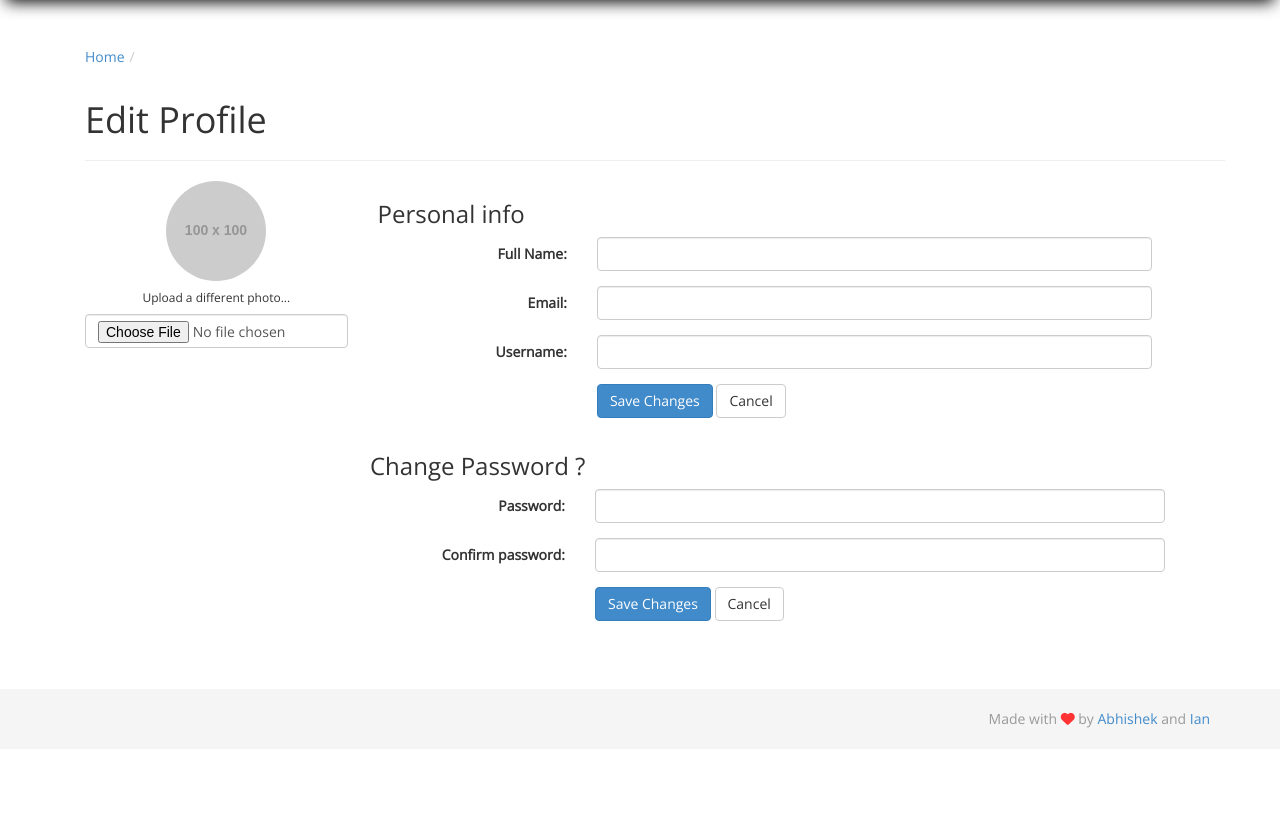
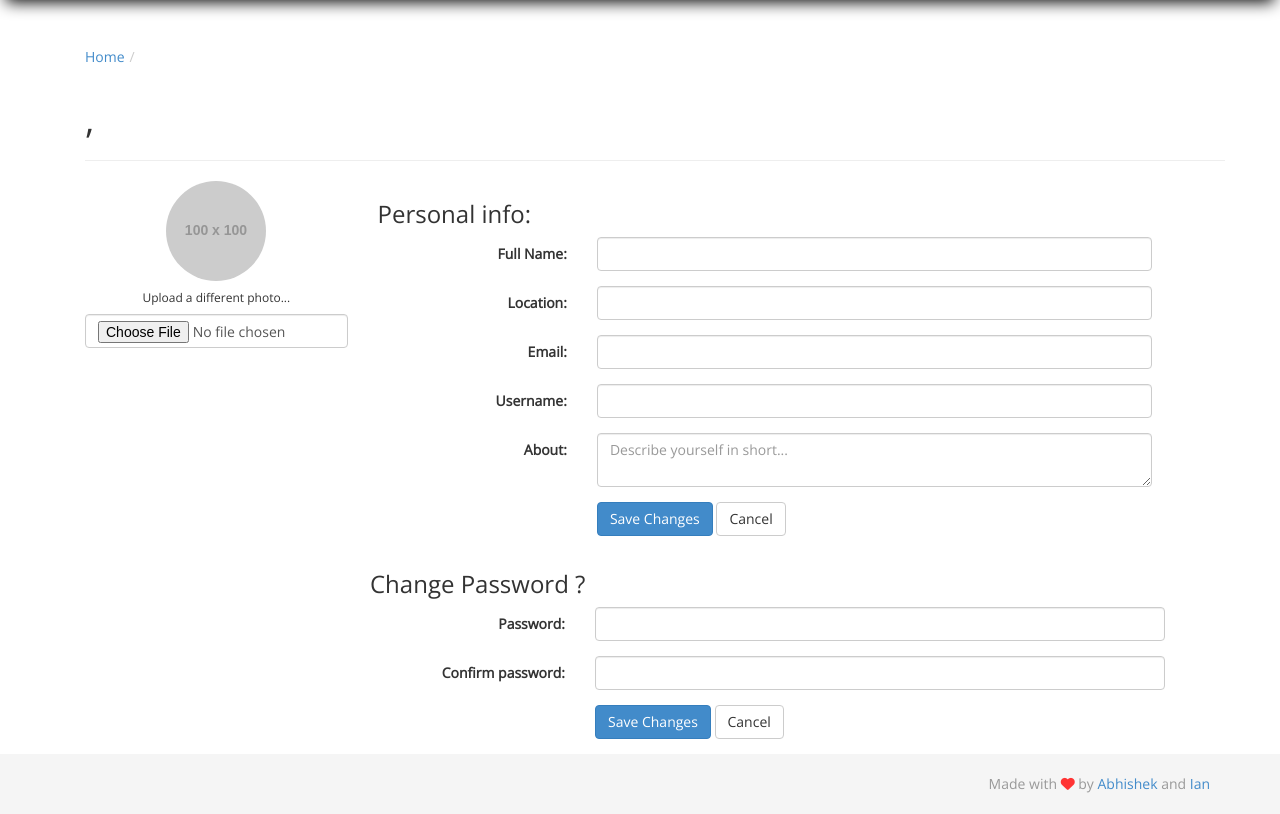
Before and after one commit to ghoshabhi/Multi-User-Blog, a Python web app: template templates/profile.html in a window 1280 px wide. Shown: the part 51-865 px from the top of the page. Before the commit the page ends 779 px from the top, so only its background shows below. Run offline with Jinja, Linux system fonts and the light colour scheme; the template is opened without the code that fills it, so the values that code supplies are empty; grey boxes labelled with a size stand in for pictures from a placeholder-image service; some libraries are stand-ins or nearby versions.

Commit message:
Profile Page complete. Edit feature implemented. Some changes in the URL handling of the profile page.

```diff
--- a/models.py
+++ b/models.py
@@ -1,11 +1,14 @@
 from google.appengine.ext import ndb
+from google.appengine.ext.webapp import blobstore_handlers
+from google.appengine.ext import blobstore
 
 class User(ndb.Model):
     fullname = ndb.StringProperty(required=True)
     user_name = ndb.StringProperty(required=True)
+    about = ndb.StringProperty()
     email = ndb.StringProperty(required=True)
     password = ndb.TextProperty(indexed=True,required=True)
-    photo = ndb.StringProperty()
+    photo = ndb.BlobKeyProperty()
     location = ndb.StringProperty()
 
 
--- a/templates/home.html
+++ b/templates/home.html
@@ -9,7 +9,7 @@
       <li><a href="#">All Posts</a></li>
       <li><a href="#">Drafts</a></li>
       <li class="divider"></li>
-      <li><a href="/profile">Profile</a></li>
+      <li><a href="/profile/{{ user.key | filterKey}}">Profile</a></li>
       <li><a href="#">Report Problem</a></li>
       <li><a href="/logout">Sign Out</a></li>
     </ul>
@@ -66,7 +66,7 @@
               <br>
               <div class="row">
                 <div class="col-md-4 col-sm-5" style="margin:0">
-                  <a class="story-img" href="/user/{{ each_user.key | filterKey }}">
+                  <a class="story-img" href="/profile/{{ each_user.key | filterKey }}">
                     <img src="//placehold.it/100" style="width:100px;height:100px" class="img-circle">
                     {{ each_user.fullname }}
                   </a>
@@ -86,7 +86,6 @@
                       <li><a href="#">{{ each_post.created.strftime("%b %d, '%y") }}</a></li>
                       <li><a class="btn btn-md btn-sm btn-success"><span class="fa fa-thumbs-up"></span>&nbsp;Like</a>
                       <li><a href="#"><i class="fa fa-comment-o"></i> 4 Comments</a></li>
-                      <li><a href="#"><i class="fa fa-share"></i> 34 Shares</a></li>
                     </ul>
                   </div>
                   <div class="col-xs-3"></div>
--- a/templates/login.html
+++ b/templates/login.html
@@ -46,7 +46,7 @@
 </div>
 {% endif %}
 
-{% if coookie_error %}
+{% if cookie_error %}
 <div style="width:100%" class="active alert alert-warning">
   <em>{{ cookie_error }}</em>
 </div>
--- a/templates/master.html
+++ b/templates/master.html
@@ -92,7 +92,9 @@
       });
 
       tinymce.init({
-        selector: "textarea",
+        // selector: "textarea",
+        mode : "exact",
+        elements: "content",
         height: 500,
         plugins: [
           "advlist autolink autosave save link image lists charmap print preview hr anchor pagebreak spellchecker",
@@ -166,13 +168,13 @@
 
 <script type="text/javascript">
   $('#login-submit').click(function() {
-    var content = tinymce.get('content1').getContent({format: 'text'});
+    var content = tinymce.get('content').getContent({format: 'text'});
       if($.trim(content) == '')
       {
         alert('editor is empty ...');
       }
       else{
-        alert(tinymce.get('content1').getContent());
+        alert(tinymce.get('content').getContent());
       }
     });
 </script>
--- a/templates/profile.html
+++ b/templates/profile.html
@@ -27,20 +27,86 @@
 
 {% block content %}
 
+{% if public_profile %}
+<ol class="breadcrumb" style="margin-bottom: 5px;">
+  <li><a href="/home">Home</a>
+  <li class="active">{{user_public.fullname}}</li>
+</ol>
+
+  <div class="container">
+    <h1>{{user_public.fullname}},<small>{{user_public.location}}</small></h1>
+    <hr>
+    <div class="row">
+      <!-- left column -->
+      <div class="col-md-3">
+        <div class="text-center">
+          {% if user_public.photo %}
+            <img src="user_public.photo | fitlerPhoto" class="img-responsive img-rounded" alt="avatar">
+          {% else %}
+            <img src="//placehold.it/100" class="avatar img-circle" alt="avatar">
+          {% endif %}
+        </div>
+      </div>
+
+      <!-- edit form column -->
+      <div class="col-md-9 personal-info">
+        <h3>Personal info:</h3>
+        <div class="form-horizontal">
+          <div class="form-group">
+            <label class="col-lg-3 control-label">Full Name:</label>
+            <div class="col-lg-8">
+              <label class="form-control" type="text">{{user_public.fullname}}</label>
+            </div>
+          </div>
+          <div class="form-group">
+            <label class="col-lg-3 control-label">Location:</label>
+            <div class="col-lg-8">
+              <label class="form-control" type="text">{{user_public.location}}</label>
+            </div>
+          </div>
+          <div class="form-group">
+            <label class="col-lg-3 control-label">Email:</label>
+            <div class="col-lg-8">
+              <label class="form-control" type="email">{{user_public.email}}</label>
+            </div>
+          </div>
+          <div class="form-group">
+            <label class="col-md-3 control-label">Username:</label>
+            <div class="col-md-8">
+              <label class="form-control" type="text">{{user_public.user_name}}</label>
+            </div>
+          </div>
+          <div class="form-group">
+            <label class="col-lg-3 control-label">About:</label>
+            <div class="col-lg-8 col-md-9 col-sm-10">
+              {% if user_public.about %}
+              <textarea class="form-control" name="about" type="text">{{user_public.about}}"></textarea>
+              {% else %}
+              <textarea class="form-control" name="about" type="text">This user tends to be secretive about himself</textarea>
+              {% endif %}
+            </div>
+          </div>
+        </div>
+      </div>
+  </div>
+</div>
+
+{% else %}
+
 <ol class="breadcrumb" style="margin-bottom: 5px;">
   <li><a href="/home">Home</a>
   <li class="active">{{user.fullname}}</li>
 </ol>
 
 <div class="container">
-    <h1>Edit Profile</h1>
-  	<hr>
-	<div class="row">
+    <h1>{{user.fullname}},<small>{{user.location}}</small></h1>
+    <hr>
+  <div class="row">
       <!-- left column -->
       <div class="col-md-3">
         <div class="text-center">
           {% if user.photo %}
-            <img src="//placehold.it/400x200" class="img-responsive img-rounded" alt="avatar">
+            <img src="user.photo | fitlerPhoto" class="img-responsive img-rounded" alt="avatar">
             <h6>Upload a different photo...</h6>
 
             <input type="file" class="form-control">
@@ -55,36 +121,49 @@
 
       <!-- edit form column -->
       <div class="col-md-9 personal-info">
+
+       {% if details_updated %}
         <div class="alert alert-success alert-dismissable" style="display:none">
           <a class="panel-close close" data-dismiss="alert">×</a>
           <i class="fa fa-coffee"></i>
           This is an <strong>.alert</strong>. Use this to show important messages to the user.
         </div>
+      {% endif %}
 
-        <h3>Personal info</h3>
-        <form class="form-horizontal" action='/aboutus'>
+        <h3>Personal info:</h3>
+        <form class="form-horizontal" method='post' action='/personalinfo'>
           <div class="form-group">
             <label class="col-lg-3 control-label">Full Name:</label>
             <div class="col-lg-8">
-              <input class="form-control" type="text" value="{{user.fullname}}">
+              <input class="form-control" name="fullname" type="text" value="{{user.fullname}}">
             </div>
           </div>
-          <!-- <div class="form-group">
-            <label class="col-lg-3 control-label">Company:</label>
+          <div class="form-group">
+            <label class="col-lg-3 control-label">Location:</label>
             <div class="col-lg-8">
-              <input class="form-control" type="text" value="">
+              <input class="form-control" name="location" type="text" value="{{user.location}}">
             </div>
-          </div> -->
+          </div>
           <div class="form-group">
             <label class="col-lg-3 control-label">Email:</label>
             <div class="col-lg-8">
-              <input class="form-control" type="text" value="{{user.email}}">
+              <input class="form-control" name="email" type="email" value="{{user.email}}">
             </div>
           </div>
           <div class="form-group">
             <label class="col-md-3 control-label">Username:</label>
             <div class="col-md-8">
-              <input class="form-control" type="text" value="{{user.user_name}}">
+              <input class="form-control" name="username" type="text" value="{{user.user_name}}">
+            </div>
+          </div>
+          <div class="form-group">
+            <label class="col-lg-3 control-label">About:</label>
+            <div class="col-lg-8">
+              {% if user.about %}
+                <textarea class="form-control" name="about" type="text">{{ user.about}}</textarea>
+              {% else %}
+                <textarea class="form-control" name="about" type="text" placeholder="Describe yourself in short..."></textarea>
+              {% endif %}
             </div>
           </div>
           <div class="form-group">
@@ -109,7 +188,7 @@
         </div> -->
         <h3>Change Password ?</h3>
 
-        <form class="form-horizontal" action="/test">
+        <form class="form-horizontal" action="/changepass">
           <div class="form-group">
             <label class="col-md-3 control-label">Password:</label>
             <div class="col-md-8">
@@ -125,7 +204,7 @@
           <div class="form-group">
             <label class="col-md-3 control-label"></label>
             <div class="col-md-8">
-              <input type="button" class="btn btn-primary" value="Save Changes">
+              <input type="submit" class="btn btn-primary" value="Save Changes">
               <span></span>
               <input type="reset" class="btn btn-default" value="Cancel">
             </div>
@@ -136,5 +215,6 @@
   </div>
 </div>
 
+{% endif %}
 
 {% endblock %}
```
Also changed, not shown: main.py (+72 -7 lines).
